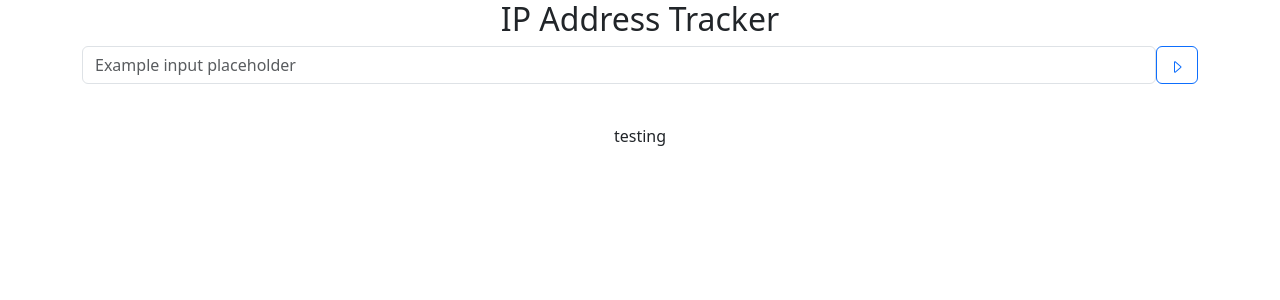
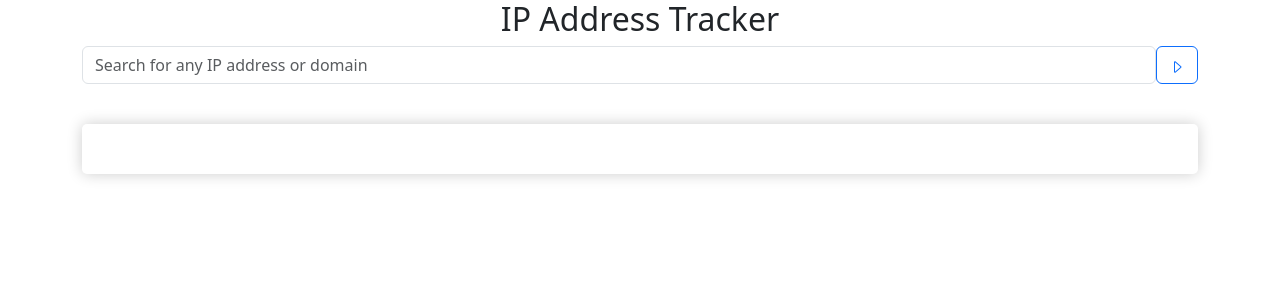
Before and after one commit to mosesnjoroge/ipaddresstrckr, a React (Vite) app: page / in a window 1280 px wide. Shown: the top 300 px of the page. Built offline with nearby package versions, Linux system fonts and the light colour scheme.

Commit message:
css for base info box

```diff
--- a/src/App.css
+++ b/src/App.css
@@ -1,3 +1,4 @@
+@import url(./components/css/cards.css);
 #root {
   max-width: 1280px;
   margin: 0 auto;
--- a/src/App.jsx
+++ b/src/App.jsx
@@ -4,7 +4,6 @@ import Banner from './components/banner'
 import InfoBox from './components/InfoBox';
 
 function App() {
-
 
   return (
     <div className='app'>
--- a/src/components/Banner.jsx
+++ b/src/components/Banner.jsx
@@ -10,7 +10,7 @@ export default function Banner() {
         </h2>
         <form>
           <div className="mb-3 d-flex">
-            <input type="text" className="form-control w-70" id="formGroupExampleInput" placeholder="Example input placeholder"/>
+            <input type="text" className="form-control w-70" id="formGroupExampleInput" placeholder="Search for any IP address or domain"/>
             <button type="submit" className="btn btn-outline-primary">
               <svg xmlns="http://www.w3.org/2000/svg" width="16" height="16" fill="currentColor" className="bi bi-caret-right" viewBox="0 0 16 16">
                 <path d="M6 12.796V3.204L11.481 8zm.659.753 5.48-4.796a1 1 0 0 0 0-1.506L6.66 2.451C6.011 1.885 5 2.345 5 3.204v9.592a1 1 0 0 0 1.659.753z"/>
--- a/src/components/InfoBox.jsx
+++ b/src/components/InfoBox.jsx
@@ -2,9 +2,22 @@
 export default function InfoBox() {
   return(
     <div className="container">
-      <p>
-        testing
-      </p>
+      <div className="card-category">
+
+      </div>
+      {/* <div className="cards">
+        <div className="card-category">
+          Breakfast
+        </div>
+
+        <div className="card-category">
+          Lunch
+        </div>
+
+        <div className="card-category">
+          Dinner
+        </div>
+      </div> */}
     </div>
   )
 }
--- /dev/null
+++ b/src/components/css/cards.css
@@ -0,0 +1,54 @@
+.cards {
+  display: grid;
+  grid-template-columns: 1fr 1fr;
+  grid-gap: 2px;
+}
+.card-category {
+  background-size: cover;
+  background-position: center;
+  height: 50px;
+  display: flex;
+  justify-content: center;
+  align-items: center;
+  color: white;
+  font-size: 24px;
+  font-weight: bold;
+  text-shadow: 1px 1px 3px rgba(0,0,0,0.2);
+  border-radius: 5px;
+  box-shadow: 0 0 15px rgba(0,0,0,0.2);
+}
+
+ /* Smallest device */
+@media (min-width: 100px) and (max-width: 575px) {
+  .cards {
+    grid-template-columns: 1fr;
+  }
+}
+
+/* Small devices (landscape phones, 576px and up) */
+@media (min-width: 576px) {
+  .cards {
+    grid-template-columns: 1fr;
+  }
+}
+
+/* Medium devices (tablets, 768px and up) */
+@media (min-width: 768px) {
+  .cards {
+    grid-template-columns: 1fr 1fr;
+  }
+}
+
+/* Large devices (desktops, 992px and up) */
+@media (min-width: 992px) {
+  .cards {
+    grid-template-columns: 1fr 1fr 1fr;
+  }
+}
+
+/* Extra large devices (large desktops, 1200px and up) */
+@media (min-width: 1200px) {
+  .cards {
+    grid-template-columns: 1fr 1fr 1fr;
+  }
+}
```
